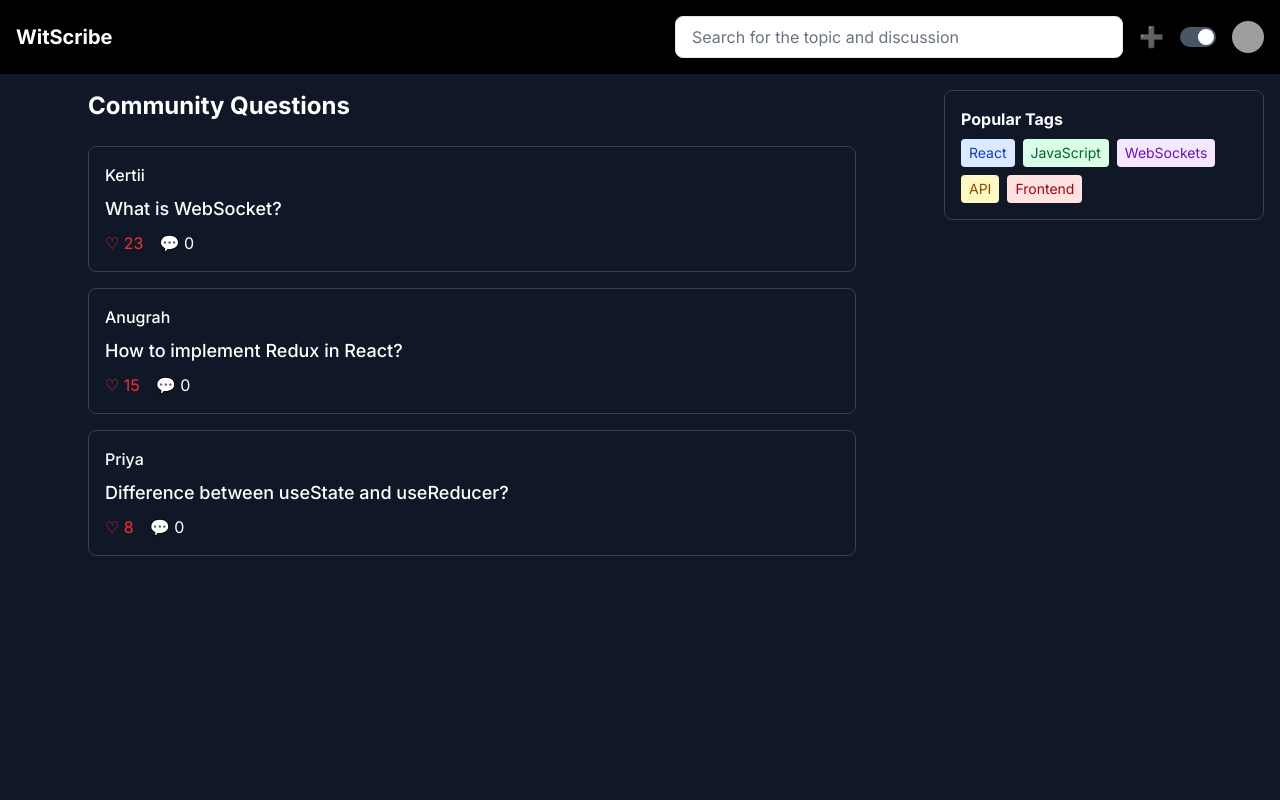
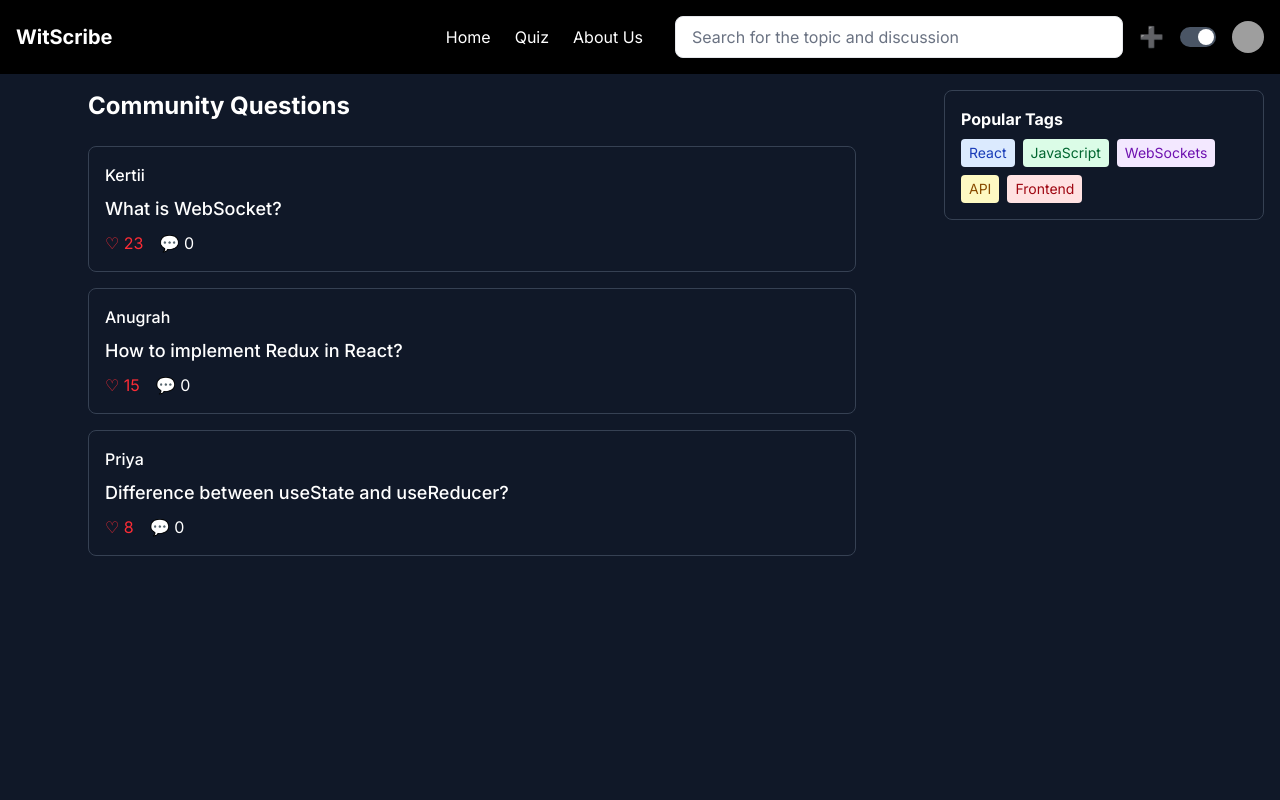
Before and after one commit to lasikarathore/WitScribe, a React (Vite) app: page /community in a window 1280 px wide. Shown: the top 800 px of the page. Built offline with nearby package versions, Linux system fonts and the light colour scheme; grey boxes are pictures that could not be loaded.

Commit message:
Update Community.jsx

```diff
--- a/src/Pages/Community.jsx
+++ b/src/Pages/Community.jsx
@@ -1,7 +1,7 @@
 // Community.jsx (Main community page listing questions)
 import React, { useState } from "react";
 import { Link } from "react-router-dom";
-import Navbar from "../components/Navbar"; // Adjust import path as needed
+import Navbar from "../Components/Navbar"; // Fixed casing to match other imports
 
 const initialQuestions = [
   {
@@ -81,6 +81,27 @@ export default function Community() {
             WitScribe
           </Link>
           <div className="flex-1 flex items-center justify-end gap-4">
+            {/* Navigation Links */}
+            <div className="flex items-center gap-6 mr-4">
+              <Link
+                to="/home"
+                className="text-white hover:text-red-500 transition-colors"
+              >
+                Home
+              </Link>
+              <Link
+                to="/quiz"
+                className="text-white hover:text-red-500 transition-colors"
+              >
+                Quiz
+              </Link>
+              <Link
+                to="/about"
+                className="text-white hover:text-red-500 transition-colors"
+              >
+                About Us
+              </Link>
+            </div>
             <div className="max-w-md w-full">
               <input
                 type="text"
```
